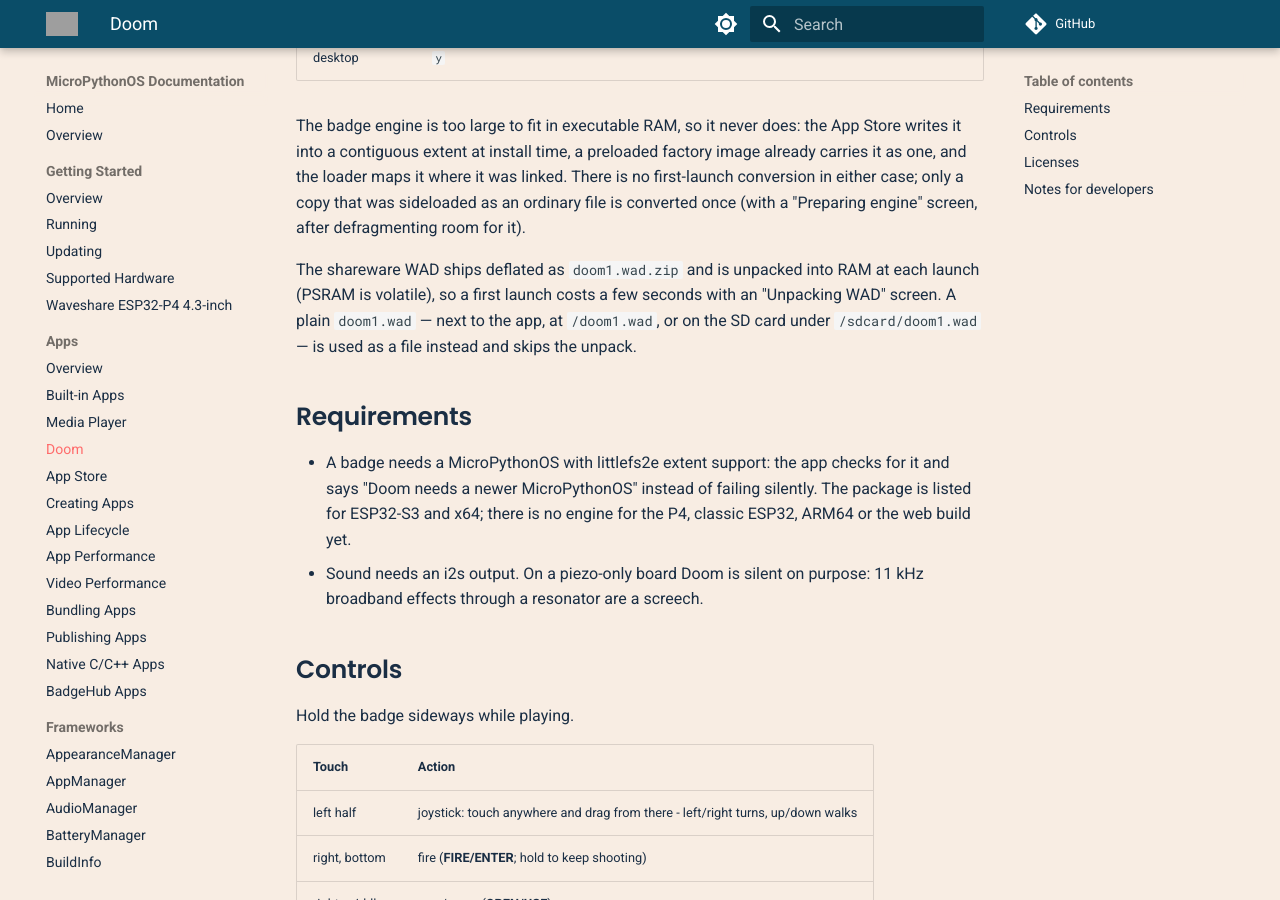
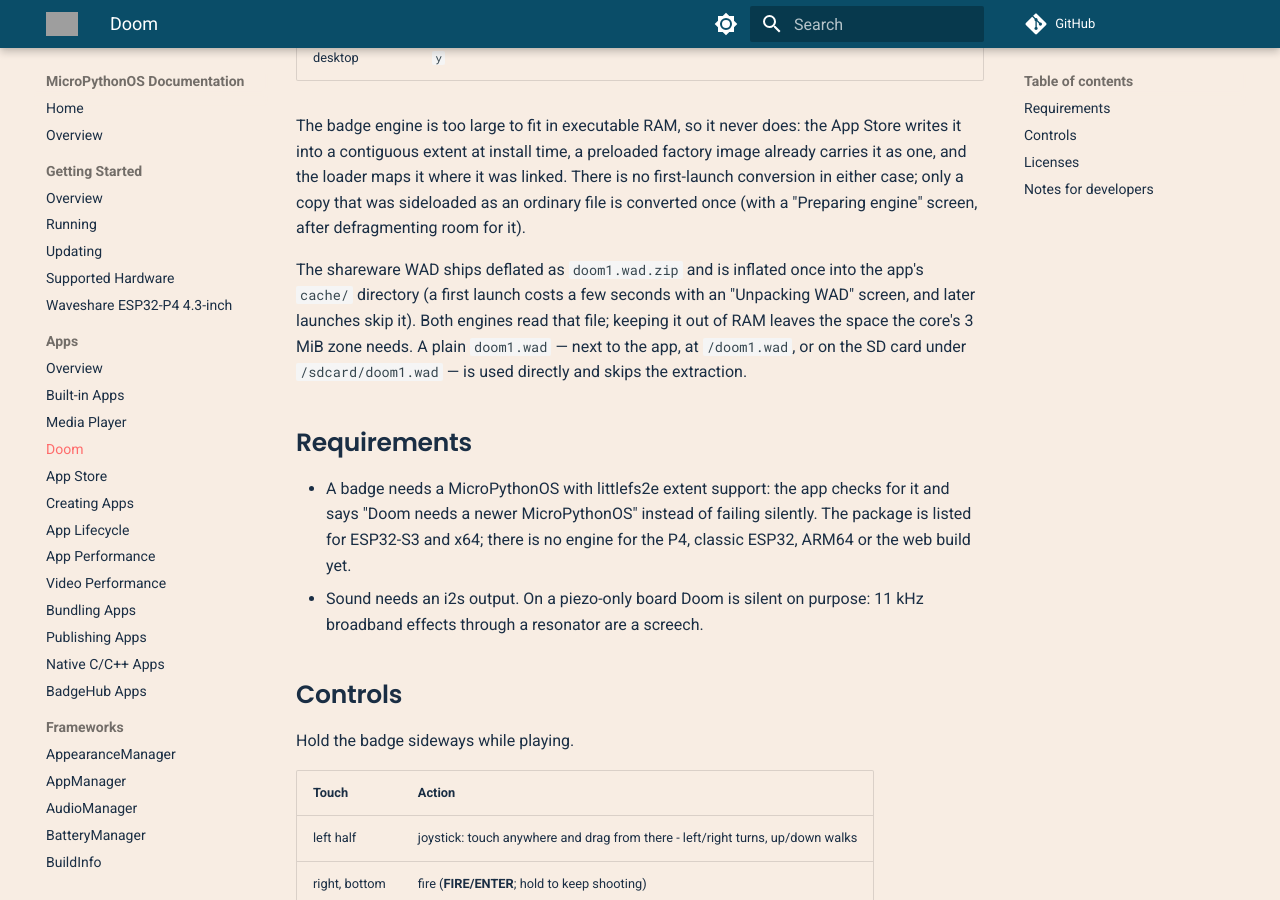
Before and after one commit to MicroPythonOS/docs, an MkDocs documentation site: the page built from docs/apps/doom.md, in a window 1280 px wide and 900 px high, scrolled down 411 px. Built offline with MkDocs 1.6.1 and Material for MkDocs 9.7.7, drawn with Linux system fonts in a browser that asks for light colours; comment, search, counter and statistics services are not loaded; grey boxes are pictures that could not be loaded.

Commit message:
doom: the WAD is extracted once to the cache, not unpacked per launch

```diff
--- a/docs/apps/doom.md
+++ b/docs/apps/doom.md
@@ -19,11 +19,12 @@ linked. There is no first-launch conversion in either case; only a copy that
 was sideloaded as an ordinary file is converted once (with a "Preparing
 engine" screen, after defragmenting room for it).
 
-The shareware WAD ships deflated as `doom1.wad.zip` and is unpacked into RAM at
-each launch (PSRAM is volatile), so a first launch costs a few seconds with an
-"Unpacking WAD" screen. A plain `doom1.wad` — next to the app, at `/doom1.wad`,
-or on the SD card under `/sdcard/doom1.wad` — is used as a file instead and
-skips the unpack.
+The shareware WAD ships deflated as `doom1.wad.zip` and is inflated once into
+the app's `cache/` directory (a first launch costs a few seconds with an
+"Unpacking WAD" screen, and later launches skip it). Both engines read that
+file; keeping it out of RAM leaves the space the core's 3 MiB zone needs. A
+plain `doom1.wad` — next to the app, at `/doom1.wad`, or on the SD card under
+`/sdcard/doom1.wad` — is used directly and skips the extraction.
 
 ## Requirements
 
```
